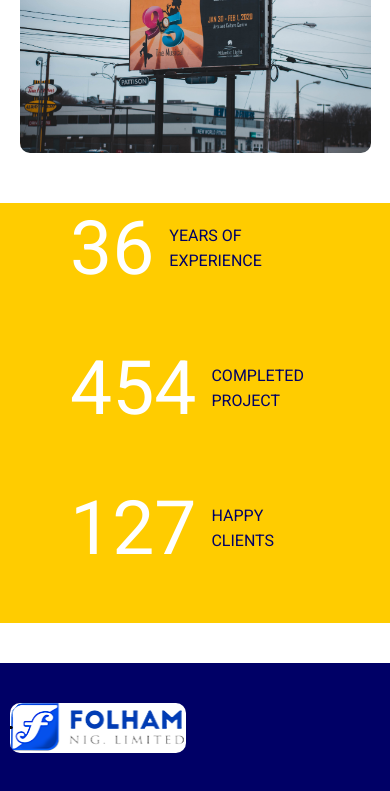
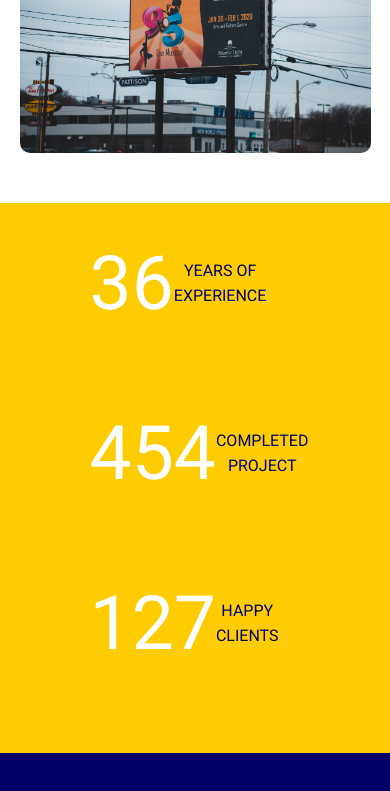
Before and after one commit to ogunsolu007/folham-website, a React (Vite) app in the folder folham/: page / in a window 390 px wide. Shown: the part 2700-3491 px from the top of the page. Built offline with nearby package versions, Linux system fonts and the light colour scheme.

Commit message:
number stats

```diff
--- a/folham/src/Container/Home/Home.jsx
+++ b/folham/src/Container/Home/Home.jsx
@@ -101,6 +101,7 @@ const Home = () => {
         </div>
 
         <div className="numbers">
+          <div className="numbers_container container">
             <div className="flex numbers_stat">
               <span>36</span>
               <p>
@@ -119,6 +120,7 @@ const Home = () => {
               <p>
                 happy <br /> clients
               </p>
+            </div>
           </div>
         </div>
       </div>
--- a/folham/src/Container/Home/home.css
+++ b/folham/src/Container/Home/home.css
@@ -89,7 +89,7 @@ img {
   font-size: 40px;
 }
 .home__company-history {
-  margin: 40px 0;
+  margin: 40px 0 0;
 }
 .company_history {
   display: flex;
@@ -119,17 +119,20 @@ img {
 }
 .numbers {
   background: var(--color-orange-yellow);
+}
+.numbers_container {
   display: flex;
   align-items: center;
-  justify-content: space-between;
+  justify-content: space-evenly;
 }
+
 .numbers_stat {
   border-right: 1.5px solid var(--color-white);
-  padding: 50px 70px;
+  padding: 35px 70px;
   display: flex;
   align-items: center;
-  gap: 5px;
   font-family: "Roboto", sans-serif;
+  text-align: center;
 }
 .numbers_stat:last-child {
   border: none;
@@ -235,16 +238,15 @@ img {
     font-size: 16px;
     font-weight: 100;
   }
-  .numbers {
+  .numbers_container {
     flex-direction: column;
     align-items: flex-start;
+    padding: 20px 0;
   }
   .numbers_stat {
     border: none;
-    padding: 20px 70px;
     display: flex;
     align-items: center;
-    gap: 15px;
   }
   .project {
     flex-direction: column;
```
Lines whose indentation alone changed are shown as unchanged.
